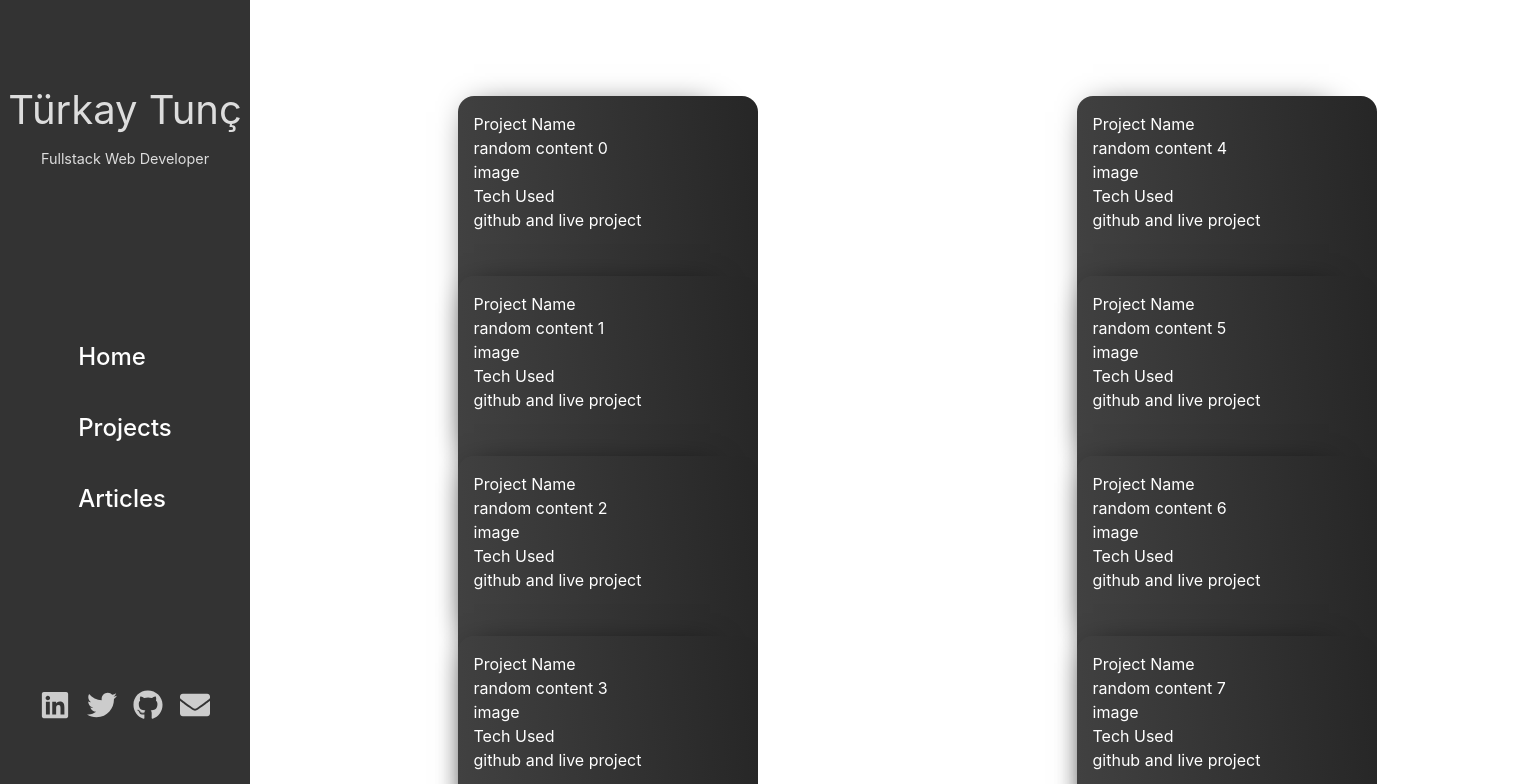
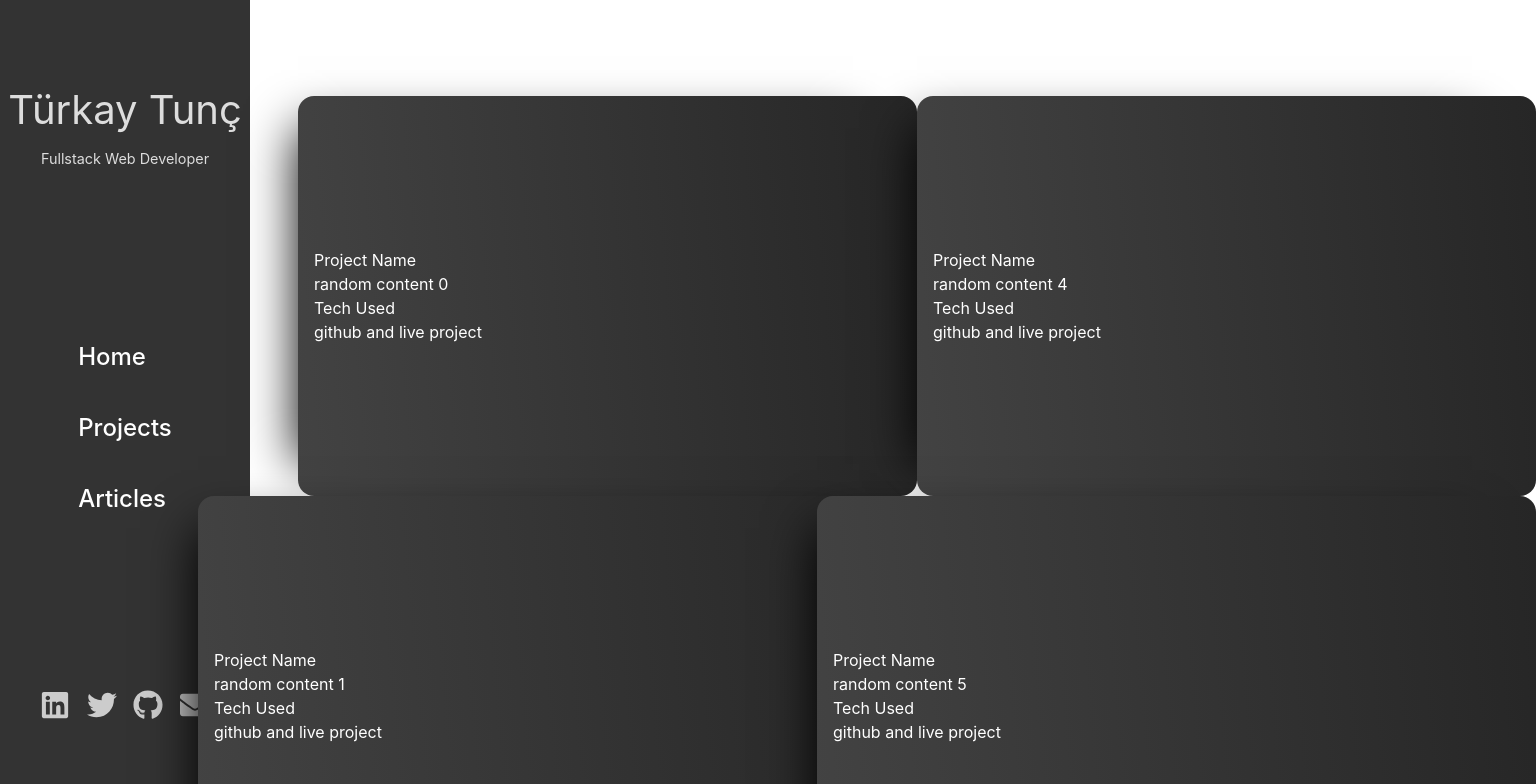
Before and after one commit to turkaytunc/portfolio, a React (Create React App) app: page /portfolio/projects in a window 1536 px wide. Shown: the top 784 px of the page. Built offline with nearby package versions, Linux system fonts and the light colour scheme.

Commit message:
update: card layout

```diff
--- a/src/components/projects/project/Project.tsx
+++ b/src/components/projects/project/Project.tsx
@@ -1,16 +1,30 @@
 import React from 'react';
 import './project.scss';
 
-const Project = ({ content }: { content: string }) => {
+type ProjectProp = {
+  content: string;
+  imageSource: string;
+  title: string;
+  techs: string[];
+  githubLink: string;
+  liveProjectLink?: string;
+  zIndex?: number;
+};
+
+const Project = ({ zIndex, content, imageSource, githubLink, techs, title, liveProjectLink }: ProjectProp) => {
   return (
     <div className="project-card">
       <header>Project Name</header>
       {content}
-      <div className="project-image-container">image</div>
+      {/* <div className="project-image-container max-h-60 rounded-md">
+        <img src={`${process.env.PUBLIC_URL}/images/${imageSource}`} alt="project" />
+      </div> */}
       <div>Tech Used</div>
       <div>github and live project</div>
     </div>
   );
 };
 
+Project.defaultProps = { liveProjectLink: '', zIndex: 0 };
+
 export default Project;
--- a/src/components/projects/project/project.scss
+++ b/src/components/projects/project/project.scss
@@ -1,27 +1,30 @@
 .project-card {
-  height: 400px;
-  width: 300px;
+  min-height: 400px;
+  min-width: 300px;
   padding: 1rem;
   background: linear-gradient(85deg, #434343, #262626);
-  box-shadow: 1.8rem -2rem 1rem -2rem #000;
+  box-shadow: -2rem 0 3rem -2rem #000;
   color: white;
   transition: all 0.2s;
   animation: scaleUp 0.4s linear;
   border-radius: 1rem;
   z-index: 5;
-  margin: 0 auto;
+
+  display: flex;
+  flex-direction: column;
+  justify-content: center;
 
   &:not(:first-child) {
-    margin-top: -150px;
+    margin-left: -100px;
   }
   &:hover {
-    transform: translateY(-50px) rotate(-5deg);
+    transform: translateX(-50px) rotate(-5deg);
   }
   &:hover:first-child {
-    transform: translateY(-50px) rotate(-5deg);
+    transform: translateX(-50px) rotate(-5deg);
   }
   &:hover ~ .project-card {
-    transform: translateY(120px);
+    transform: translateX(20px);
   }
 }
 
@@ -33,37 +36,3 @@
     transform: scale(1);
   }
 }
-
-@media screen and (min-width: 768px) {
-  .project-card {
-    padding: 1rem;
-    background: linear-gradient(85deg, #434343, #262626);
-    box-shadow: -1rem -1rem 2rem -2rem #000;
-    &:not(:first-child) {
-      margin-top: -170px;
-    }
-    &:hover {
-      transform: translateY(-70px) rotate(-5deg);
-    }
-    &:hover:first-child {
-      transform: translateY(-50px) rotate(-5deg);
-    }
-  }
-}
-
-@media screen and (min-width: 1439px) {
-  .project-card {
-    &:not(:first-child) {
-      margin-top: -220px;
-    }
-    &:hover {
-      transform: translateX(-30px) rotate(-3deg);
-    }
-    &:hover:first-child {
-      transform: translateX(-50px) rotate(-3deg);
-    }
-    &:hover ~ .project-card {
-      transform: translateY(220px) translateX(80px);
-    }
-  }
-}
```
